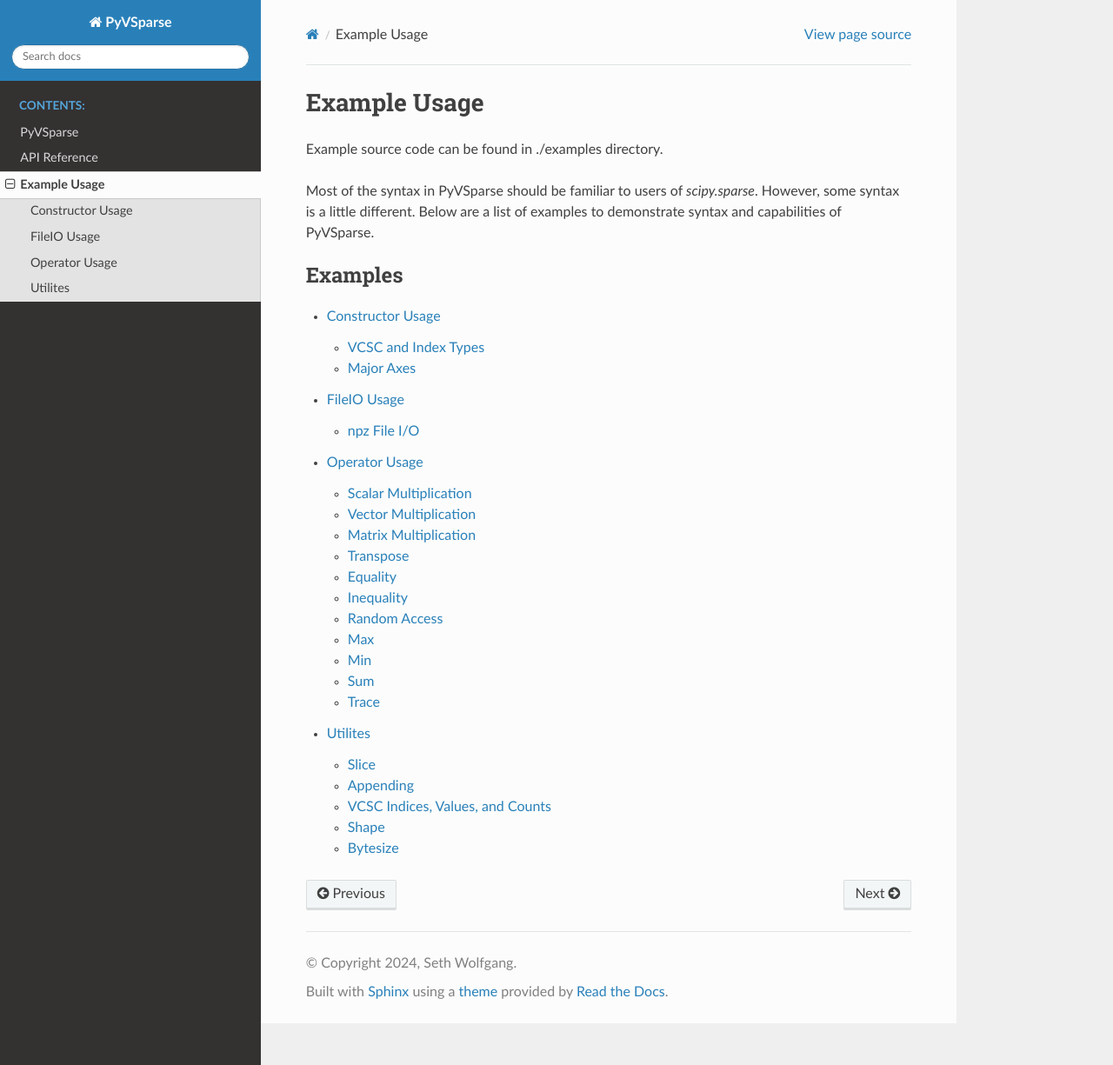
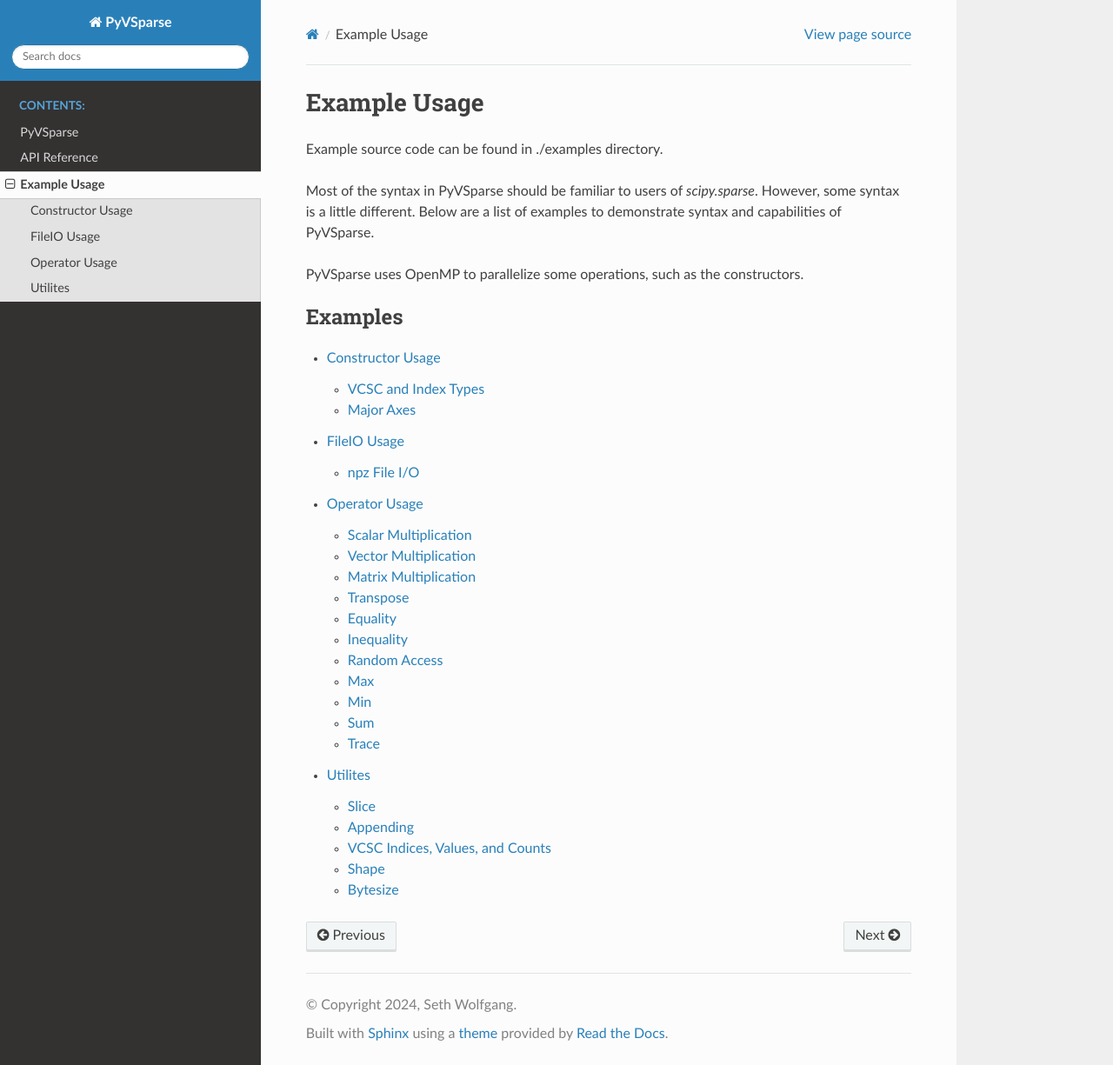
Before and after one commit to Seth-Wolfgang/PyVSparse, a Sphinx documentation site: the page built from docs/source/examples.rst, in a window 1280 px wide and 1225 px high. Shown: the whole window at 87% size. Built offline with Sphinx 7.4.7 and the Read the Docs theme 2.0.0, drawn with Linux system fonts in a browser that asks for light colours.

Commit message:
added parallel VCSC construction

```diff
--- a/docs/source/examples.rst
+++ b/docs/source/examples.rst
@@ -7,6 +7,8 @@ Most of the syntax in PyVSparse should be familiar to users of `scipy.sparse`.
 However, some syntax is a little different. Below are a list of examples to
 demonstrate syntax and capabilities of PyVSparse.
 
+PyVSparse uses OpenMP to parallelize some operations, such as the constructors.
+
 .. toctree::
     :caption: Examples
 
```
